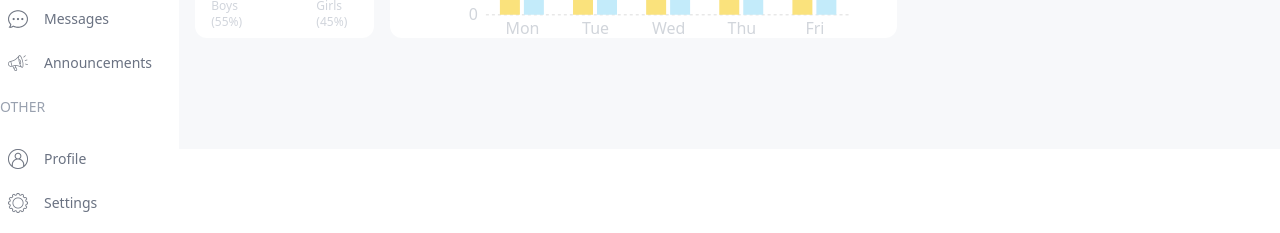
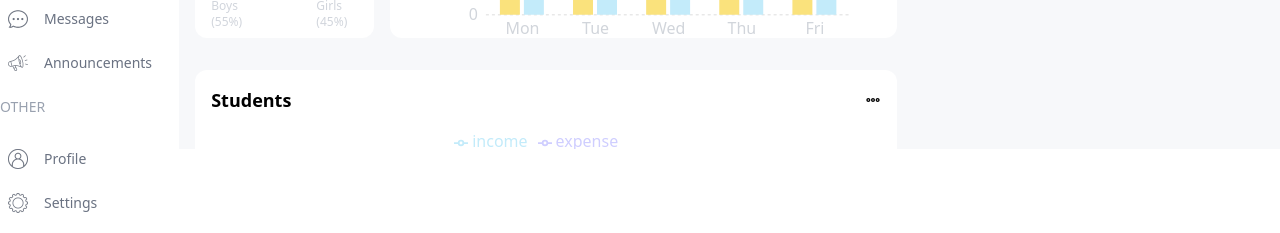
Before and after one commit to UmeshKumar0143/SchoolZone, a Next.js app: page /admin in a window 1280 px wide. Shown: the part 651-884 px from the top of the page. Built offline with nearby package versions, Linux system fonts and the light colour scheme.

Commit message:
Finance chart

```diff
--- a/src/app/(dashboard)/admin/page.tsx
+++ b/src/app/(dashboard)/admin/page.tsx
@@ -1,5 +1,6 @@
 import AttendanceChart from "@/components/AttendanceChart";
 import CountChart from "@/components/CountCharts";
+import FinanceChart from "@/components/FinanceChart";
 import UserCard from "@/components/UserCard";
 
 export default function AdminPage(){
@@ -21,7 +22,9 @@
                 <AttendanceChart />
             </div>
          </div>
-         <div className=""></div>
+         <div className="w-full h-[500px]">
+            <FinanceChart/>
+         </div>
         </div>
         <div className="w-full lg:w-1/3  ">r</div>
     </div>
--- /dev/null
+++ b/src/components/FinanceChart.tsx
@@ -0,0 +1,99 @@
+"use client"
+
+import { CgMore } from "react-icons/cg"
+import { CartesianGrid, Legend, Line, LineChart, ResponsiveContainer, Tooltip, XAxis, YAxis } from "recharts";
+
+
+const data = [
+    {
+      name: 'Jan',
+      income: 4000,
+      expense: 2400,
+    },
+    {
+      name: 'Feb',
+      income: 3000,
+      expense: 1398,
+    },
+    {
+      name: 'Mar',
+      income: 2000,
+      expense: 9800,
+    },
+    {
+      name: 'Aor',
+      income: 2780,
+      expense: 3908,
+    },
+    {
+      name: 'May',
+      income: 1890,
+      expense: 4800,
+    },
+    {
+      name: 'Jun',
+      income: 2390,
+      expense: 3800,
+    },
+    {
+      name: 'Jul',
+      income: 3490,
+      expense: 4300,
+    },
+    {
+      name: 'Aug',
+      income: 3490,
+      expense: 4300,
+    },
+    {
+      name: 'Sep',
+      income: 3490,
+      expense: 4300,
+    },
+    {
+      name: 'Oct',
+      income: 3490,
+      expense: 4300,
+    },
+    {
+      name: 'Nov',
+      income: 3490,
+      expense: 4300,
+    },
+    {
+      name: 'Dec',
+      income: 3490,
+      expense: 4300,
+    },
+  ];
+
+export default function FinanceChart(){
+    return <div className="bg-white w-full h-full rounded-xl p-4">
+            <div className="flex justify-between items-center ">
+                <h1 className="text-lg font-semibold">Students</h1>
+                <CgMore width={20} height={20} />
+            </div>
+            <ResponsiveContainer width="100%" height="90%">
+        <LineChart
+          width={500}
+          height={300}
+          data={data}
+          margin={{
+            top: 5,
+            right: 30,
+            left: 20,
+            bottom: 5,
+          }}
+        >
+          <CartesianGrid strokeDasharray="3 3"  stroke="#ddd"/>
+          <XAxis dataKey="name" axisLine={false} tick={{fill:"#d3d5db"}} tickLine={false} tickMargin={10} />
+          <YAxis axisLine={false} tick={{fill:"#d3d5db"}} tickLine={false} tickMargin={20} />
+          <Tooltip  />
+          <Legend align="center" verticalAlign="top" wrapperStyle={{paddingTop:"10px", paddingBottom:"30px"}}  />
+          <Line type="monotone" dataKey="income" stroke="#C3EBFA" strokeWidth={5} />
+          <Line type="monotone" dataKey="expense" stroke="#CFCEFf" strokeWidth={5} />
+        </LineChart>
+      </ResponsiveContainer>
+            </div>
+
+}
```
